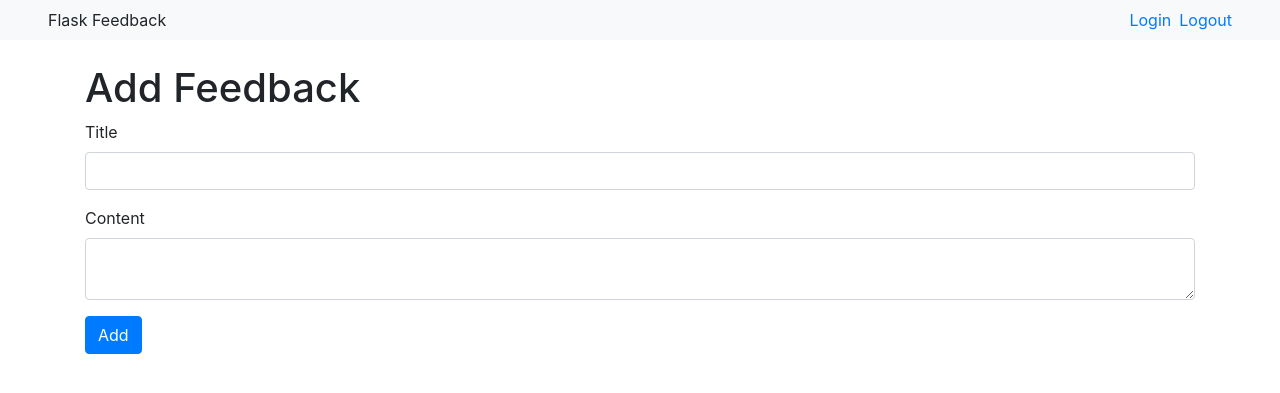
After one commit to chad-schroeder/flask-feedback, a Flask app: a page that uses templates/base.html in a window 1280 px wide. The commit adds this page. Shown: the top 393 px of the page. Run offline with Flask 2, Linux system fonts and the light colour scheme; the visitor is signed in with stand-in values (Sample User, id 1); parts of the project's set-up code (start-up, migrations or seed data) failed here and were passed over; some libraries are stand-ins or nearby versions.

Commit message:
Up to feedback editing

```diff
--- a/app.py
+++ b/app.py
@@ -1,10 +1,10 @@
-from flask import Flask, render_template, redirect, request, flash, session
+from flask import Flask, render_template, redirect, session
 from flask_debugtoolbar import DebugToolbarExtension
 from secrets import FEEDBACK_API_KEY, DATABASE_URI
 from werkzeug.exceptions import Unauthorized
 
-from models import db, connect_db, User
-from forms import AddUserForm, UserLoginForm
+from models import db, connect_db, User, Feedback
+from forms import AddUserForm, UserLoginForm, AddFeedbackForm
 
 app = Flask(__name__)
 app.config['SQLALCHEMY_DATABASE_URI'] = DATABASE_URI
@@ -116,6 +116,38 @@ def delete_user(username):
         return redirect("/logout")
 
 
+@app.route('/users/<username>/feedback/add', methods=['GET', 'POST'])
+def add_feedback(username):
+    """Add feedback."""
+
+    if "user_id" not in session or session["user_id"] != username:
+        raise Unauthorized()
+
+    else:
+        form = AddFeedbackForm()
+
+        if form.validate_on_submit():
+            title = form.title.data
+            content = form.content.data
+
+            feedback = Feedback(
+                title=title, content=content, username=username)
+
+            db.session.add(feedback)
+            db.session.commit()
+
+        else:
+            return render_template(
+                "add-feedback.html", form=form, username=username)
+
+    return redirect(f"/users/{username}")
+
+
+@app.route('/feedback/<int:feedback_id>/update', methods=['GET', 'POST'])
+def update_feedback(feedback_id):
+    """Update feedback."""
+
+
 @app.route("/logout")
 def logout_user():
     """Log out the user."""
--- a/forms.py
+++ b/forms.py
@@ -1,6 +1,6 @@
 from flask_wtf import FlaskForm
-from wtforms import StringField, IntegerField, TextAreaField, SelectField, BooleanField, PasswordField
-from wtforms.validators import URL, Optional, InputRequired, NumberRange, DataRequired, Email, Length
+from wtforms import StringField, TextAreaField, PasswordField
+from wtforms.validators import InputRequired, DataRequired, Email, Length
 
 
 class AddUserForm(FlaskForm):
@@ -29,3 +29,12 @@ class UserLoginForm(FlaskForm):
         "Username", validators=[InputRequired(),
                                 Length(min=1, max=20)])
     password = PasswordField("Password", validators=[DataRequired()])
+
+
+class AddFeedbackForm(FlaskForm):
+    """Add feedback form."""
+
+    title = StringField(
+        "Title", validators=[InputRequired(),
+                             Length(min=1, max=100)])
+    content = TextAreaField("Content", validators=[InputRequired()])
--- /dev/null
+++ b/templates/add-feedback.html
@@ -0,0 +1,19 @@
+{% extends 'base.html' %}
+
+{% block title %}
+  Add Feedback
+{% endblock %}
+
+{% block body %}
+
+<h1>Add Feedback</h1>
+
+<form action="/users/{{ username }}/feedback/add" method="POST" autocomplete="off">
+
+  {% include 'form-snippet.html' %}
+
+  <button class="btn btn-primary" type="submit">Add</button>
+
+</form>
+
+{% endblock %}
--- a/templates/base.html
+++ b/templates/base.html
@@ -8,6 +8,13 @@
   <link rel="stylesheet" href="https://stackpath.bootstrapcdn.com/bootstrap/4.1.3/css/bootstrap.min.css" integrity="sha384-MCw98/SFnGE8fJT3GXwEOngsV7Zt27NXFoaoApmYm81iuXoPkFOJwJ8ERdknLPMO" crossorigin="anonymous">
 </head>
 <body>
+  <header>
+    <nav class="d-flex bg-light py-2 px-5">
+      <p class="m-0 mr-auto">Flask Feedback</p>
+      <a href="/login" class="mr-2">Login</a>
+      <a href="/logout">Logout</a>
+    </nav>
+  </header>
   <main class="container my-4">
     {% block body %}
 
--- a/templates/form-snippet.html
+++ b/templates/form-snippet.html
@@ -4,7 +4,7 @@
 
 {% if field.type == "BooleanField" %}
 <div class="form-group form-check">
-    {{field(class_="form-check-input", autocomplete="off")}}
+    {{field(class_="form-check-input")}}
     {{field.label(class_="form-check-label")}}
     {% for error in field.errors %}
     {{error}}
@@ -14,7 +14,7 @@
 
 <div class="form-group">
     {{field.label}}
-    {{field(class_="form-control", autocomplete="off")}}
+    {{field(class_="form-control")}}
 
     {% for error in field.errors %}
     {{error}}
--- a/templates/register.html
+++ b/templates/register.html
@@ -8,7 +8,7 @@
 
 <h1>Register</h1>
 
-<form action="/register" method="POST">
+<form action="/register" method="POST" autocomplete="off">
 
   {% include 'form-snippet.html' %}
 
--- a/templates/secret.html
+++ b/templates/secret.html
@@ -20,7 +20,7 @@
 </form>
 
 <h3 class="mt-4">Feedback</h3>
-<p><a href="" class="btn btn-success btn-sm">Add Feedback</a></p>
+<p><a href="/users/{{ user.username }}/feedback/add" class="btn btn-success btn-sm">Add Feedback</a></p>
 
 <ul class="list-unstyled">
   {% for feed in user.feedback %}
```
